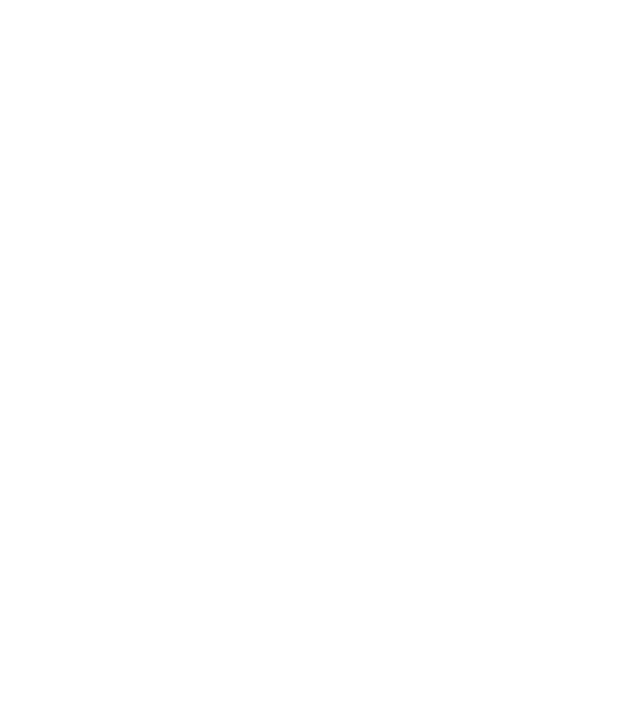
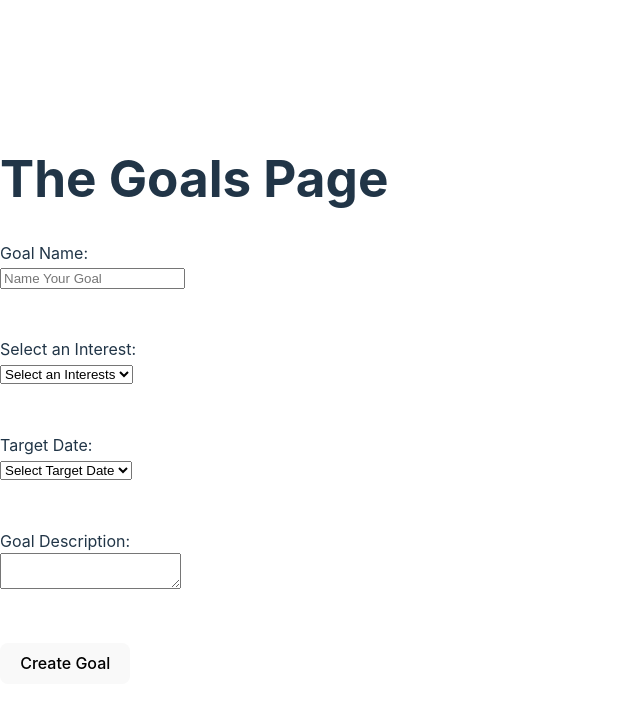
Before and after one commit to ShakaPursuit/Capstone-FrontEnd, a React (Vite) app: page /goals in a window 1280 px wide. Before the commit this address had no page. Shown: the top 708 px of the page, without its empty margins (0-640 px from the left). Built offline with nearby package versions, Linux system fonts and the light colour scheme; no server answers.

Commit message:
created the goals and new goal page ans updated the signup

```diff
--- a/src/App.jsx
+++ b/src/App.jsx
@@ -3,14 +3,17 @@
 import "./App.css";
 
 //Pages
-
 import Home from "./Pages/Home";
 import UserProfile from "./Pages/UserProfile";
 import Login from "./Pages/Login";
 import Signup from "./Pages/Signup";
 import ProfileSettings from "./Pages/ProfileSettings";
+import Goals from "./Pages/Goals";
 import HiveChat from "./Pages/HiveChat";
 import FindBuddy from "./Pages/FindBuddy";
+
+//Components
+import NavBar from "./Components/NavBar";
 import AccountSettings from "./Components/AccountSettings";
 import "./App.css";
 
@@ -21,6 +24,7 @@
   return (
     <>
       <Router>
+        {/* <NavBar /> */}
         <Routes>
           <Route path="/" element={<Home user={user} token={token} />} />
           <Route path="/profile" element={<UserProfile />} />
@@ -32,6 +36,7 @@
             path="/signup"
             element={<Signup setUser={setUser} setToken={setToken} />}
           />
+          <Route path="/goals" element={<Goals />} />
           <Route path="/settings" element={<ProfileSettings />} />
           <Route path="/hivechat" element={<HiveChat />} />
           <Route path="/findbuddy" element={<FindBuddy />} />
--- a/src/Components/NavBar.css
+++ b/src/Components/NavBar.css
@@ -1,4 +1,4 @@
-nav{
+.nav{
     background-color:rgba(42, 44, 50, 0.472);
     color: white;
     position: fixed;
@@ -7,5 +7,4 @@
     height: 100px;
     display: flex;
     justify-content: space-around;
-    border-radius: 15px;
 }
--- /dev/null
+++ b/src/Components/NewGoal.jsx
@@ -0,0 +1,94 @@
+import React, { useState } from "react";
+import { Link, useNavigate } from "react-router-dom";
+// import "./NewGoal.css";
+
+const NewGoal = () => {
+  const API = import.meta.env.VITE_BASE_URL
+  const navigate = useNavigate();
+  const [goal, setGoal] = useState({
+    name: "",
+    interests: "",
+    targetDate: "",
+    description: ""
+  });
+
+  const addGoal = () => {
+    const goalData = {
+      name: goal.name,
+      interests: goal.interests,
+      targetDate: goal.targetDate,
+      description: goal.description
+    }
+    try {
+      fetch(`${API}/goals`,{
+        method: 'POST',
+        headers: {
+          'Content-Type': 'application/json'
+        },
+        body: JSON.stringify(goalData)
+      })
+      .then(res => res.json())
+      .then(()=> navigate('/goals'))
+    } catch (error) {
+      return error
+    }
+  };
+
+  const handleTextChange = (event) => {
+    setGoal({ ...goal, [event.target.id]: event.target.value });
+  };
+
+  const handleSubmit = (event) => {
+    event.preventDefault();
+    addGoal();
+  };
+console.log(goal)
+  return (
+    <div className="new-goal-container">
+      <form onSubmit={handleSubmit} className="form-container">
+        <div className="form-field">
+          <label htmlFor="name">Goal Name:</label>
+          <br />
+          <input value={goal.name} onChange={handleTextChange} type="text" id="name" placeholder="Name Your Goal" required />
+        </div>
+        <br />
+        <br />
+        <div className="form-field">
+          <label htmlFor="interests">Select an Interest:</label>
+          <br />
+          <select value={goal.interests} onChange={handleTextChange} id="interests" required>
+            <option value="">Select an Interests</option>
+            <option value="Fitness">Fitness</option>
+            <option value="Finance">Finance</option>
+            <option value="Education">Education</option>
+          </select>
+        </div>
+        <br />
+        <br />
+        <div className="form-field">
+          <label htmlFor="tartgetDate">Target Date:</label>
+          <br />
+          <select value={goal.targetDate} onChange={handleTextChange} id="targetDate" required>
+            <option value="">Select Target Date</option>
+            <option value="1 day">1 Day</option>
+            <option value="1 week">1 Week</option>
+            <option value="1 month">1 Month</option>
+            <option value="3 months">3 Months</option>
+          </select>
+        </div>
+        <br />
+        <br />
+        <div className="form-field">
+          <label htmlFor="description">Goal Description:</label>
+          <br />
+          <textarea value={goal.description} onChange={handleTextChange} id="description" />
+        </div>
+        <br />
+        <br />
+        <button type="submit">Create Goal</button>
+      </form>
+    </div>
+  );
+};
+
+export default NewGoal;
--- /dev/null
+++ b/src/Pages/Goals.jsx
@@ -0,0 +1,13 @@
+import React from "react";
+import NewGoal from "../Components/NewGoal";
+
+const Goals = () => {
+  return (
+    <div className="goals">
+      <h1>The Goals Page</h1>
+      <NewGoal />
+    </div>
+  );
+};
+
+export default Goals;
--- a/src/Pages/Home.jsx
+++ b/src/Pages/Home.jsx
@@ -5,11 +5,11 @@
 const Home = ({ user, token }) => {
   const navigate = useNavigate();
 
-  useEffect(() => {
-    if (!user && !token) {
-      navigate("/login");
-    }
-  }, [user, token, navigate]);
+  // useEffect(() => {
+  //   if (!user && !token) {
+  //       navigate("/signup");
+  //   }
+  // }, [user, token, navigate]);
   return (
     <>
       <div className="home">
--- a/src/Pages/Signup.jsx
+++ b/src/Pages/Signup.jsx
@@ -1,6 +1,6 @@
 import React, { useState } from "react";
 import { useNavigate } from "react-router-dom";
-import logo from "../assets/GH_Logo.png"
+import logo from "../assets/GH_Logo.png";
 
 const Signup = ({ setUser, setToken }) => {
   const API = import.meta.env.VITE_BASE_URL;
@@ -21,7 +21,7 @@
 
   const handleSubmit = (event) => {
     event.preventDefault();
-    fetch(`${API}/users`, {
+    fetch(`${API}/profiles`, {
       method: "POST",
       body: JSON.stringify(formData),
       headers: {
@@ -30,18 +30,18 @@
     })
       .then((res) => res.json())
       .then((res) => {
-        console.log(res);
-        if (res.user.user_id) {
+        // console.log("The response: ",res);
+        if (res.user.userprofile_id) {
           setUser(res.user);
           setToken(res.token);
-          setFormData((prev) => ({
+          setFormData(() => ({
             username: "",
             email: "",
             password_hash: "",
           }));
-          navigate("/newUserProfile");
+          navigate("/");
         } else {
-          console.log(res);
+          console.log("The error: ",res);
         }
       })
       .catch((err) => console.log(err));
--- a/src/Pages/UserProfile.jsx
+++ b/src/Pages/UserProfile.jsx
@@ -1,11 +1,14 @@
-import React from 'react';
+import React from "react";
+import { Link } from "react-router-dom";
+import AccountSettings from "../Components/AccountSettings";
+import Profile from "../assets/profile_icon.png";
 
 const UserProfile = () => {
-    return (
-        <div className='user-profile'>
-            <h2>This is the User Profile Page!</h2>
-        </div>
-    );
+  return (
+    <div className="user-profile-container">
+      <div className="user-profile"></div>
+    </div>
+  );
 };
 
 export default UserProfile;
```
Lines whose indentation alone changed are shown as unchanged.
